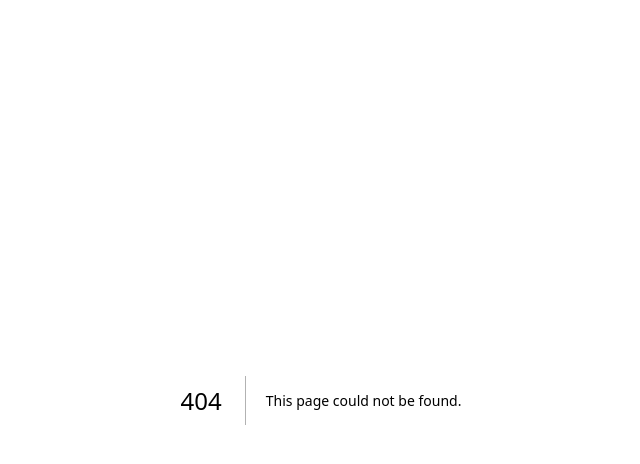
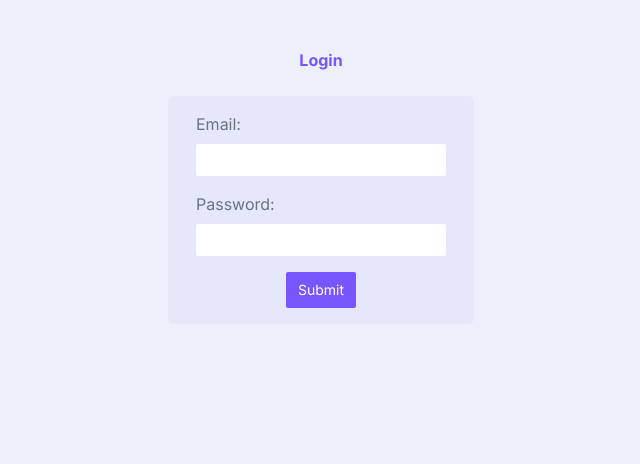
Before and after one commit to segi3/keystatic-app, a Next.js app: page /login in a window 1280 px wide. Before the commit this address had no page. Shown: the top 464 px of the page, without its empty margins (319-959 px from the left). Built offline with nearby package versions, Linux system fonts and the light colour scheme.

Commit message:
added next auth

```diff
--- /dev/null
+++ b/app/(auth)/AuthForm.jsx
@@ -0,0 +1,31 @@
+"use client"
+import { useState } from "react"
+
+export default function AuthForm({ handleSubmit }) {
+  const [email, setEmail] = useState('')
+  const [password, setPassword] = useState('')
+
+  return (
+    <form onSubmit={(e)=>handleSubmit(e, email, password)}>
+      <label>
+        <span>Email:</span>
+        <input
+          type="email"
+          onChange={(e)=>setEmail(e.target.value)}
+          value={email}
+          required/>
+      </label>
+      <label >
+        <span>Password:</span>
+        <input
+          type="password"
+          onChange={(e)=>setPassword(e.target.value)}
+          value={password}
+          required/>
+      </label>
+      <button className="btn-primary">
+        Submit
+      </button>
+    </form>
+  )
+}
--- /dev/null
+++ b/app/(auth)/login/page.jsx
@@ -0,0 +1,44 @@
+"use client"
+
+import AuthForm from "../AuthForm";
+import { useState } from "react";
+import { signIn, useSession } from 'next-auth/react';
+import { useRouter } from 'next/navigation';
+
+export default function Login() {
+
+  const [error, setError] = useState('')
+  const router = useRouter()
+
+  const callbackUrl = (router.query?.callbackUrl) ?? "/keystatic"
+
+  const handleSubmit = async (e, email, password) => {
+    e.preventDefault()
+    setError('')
+
+    const res = await signIn('credentials', {
+        email: email,
+        password: password,
+        redirect: false
+    })
+
+    if (res?.error) {
+        setError(res.error)
+    } else {
+      console.log(res)
+        router.push(callbackUrl)
+    }
+
+  }
+
+  return (
+    <main>
+        <h2 className="text-center">Login</h2>
+        <AuthForm handleSubmit={handleSubmit}/>
+
+        { error && (
+          <div className="error">{error}</div>
+        )}
+    </main>
+  )
+}
--- /dev/null
+++ b/app/(auth)/logout/page.jsx
@@ -0,0 +1,17 @@
+"use client"
+
+import { signOut } from 'next-auth/react';
+import { useRouter } from 'next/navigation';
+
+export default async function Logout() {
+
+    const router = useRouter()
+
+    signOut({ redirect: false }).then(() => {
+        router.push("/"); // Redirect to the dashboard page after signing out
+      });
+
+    return (
+        <div>Logout</div>
+    )
+}
--- a/app/globals.css
+++ b/app/globals.css
@@ -2,26 +2,138 @@
 @tailwind components;
 @tailwind utilities;
 
-:root {
-  --foreground-rgb: 0, 0, 0;
-  --background-start-rgb: 214, 219, 220;
-  --background-end-rgb: 255, 255, 255;
+/* base styles */
+body {
+  background: #ebf0fa;
+  @apply text-gray-500 m-8;
+}
+h1, h2 {
+  @apply font-bold text-primary text-lg;
+}
+main {
+  @apply max-w-5xl my-12 mx-auto px-8;
+}
+main > h2 {
+  @apply mb-4 pb-2 text-base ;
+}
+p > a {
+  @apply text-primary underline;
 }
 
-@media (prefers-color-scheme: dark) {
-  :root {
-    --foreground-rgb: 255, 255, 255;
-    --background-start-rgb: 0, 0, 0;
-    --background-end-rgb: 0, 0, 0;
-  }
+/* nav styles */
+nav {
+  @apply
+    pb-4
+    border-b-2 border-gray-200
+    flex items-center gap-5
+    my-10 mx-auto
+    max-w-5xl;
+}
+nav a, nav span {
+  @apply text-gray-500;
+}
+nav a:hover {
+  @apply text-black;
+}
+main nav {
+  @apply border-0;
 }
 
-body {
-  color: rgb(var(--foreground-rgb));
-  background: linear-gradient(
-      to bottom,
-      transparent,
-      rgb(var(--background-end-rgb))
-    )
-    rgb(var(--background-start-rgb));
+/* button styles */
+button {
+  @apply
+    px-3 py-2
+    rounded-sm
+    flex justify-between items-center gap-2
+    text-sm;
 }
+button:hover {
+  @apply bg-opacity-90;
+}
+.btn-primary {
+  @apply bg-primary text-white;
+}
+.btn-secondary {
+  @apply bg-gray-200 text-gray-900;
+}
+
+/* form styles */
+form {
+  @apply
+    py-4 px-7
+    bg-primary
+    bg-opacity-5
+    rounded-md
+    block
+    mx-auto
+    min-w-fit w-1/4;
+}
+form label {
+  @apply block;
+}
+form input,
+form textarea,
+form select {
+  @apply
+    block
+    mt-2 my-4 px-2 py-1
+    rounded-sm w-full;
+}
+form button {
+  @apply block mx-auto;
+}
+
+/* feedback styles */
+.error {
+  @apply
+    border-2
+    border-red-500
+    bg-red-300
+    text-red-800
+    py-1 px-2
+    rounded-sm
+    block
+    max-w-fit
+    my-4 mx-auto;
+}
+
+/* card styles */
+.card {
+  @apply
+    bg-white
+    shadow-sm
+    rounded-md
+    py-3 px-4 my-4
+    relative
+    overflow-hidden;
+}
+.card h3 {
+  @apply
+    font-bold text-gray-700 text-sm
+    mb-0;
+}
+.card p {
+  @apply my-4 text-sm leading-6;
+}
+
+/* pill styles */
+.pill {
+  @apply
+    py-1 px-2 mt-3
+    inline-block
+    text-xs font-semibold;
+}
+.pill.high {
+  @apply bg-red-300 text-red-600;
+}
+.pill.medium {
+  @apply bg-blue-300 text-blue-600;
+}
+.pill.low {
+  @apply bg-emerald-300 text-emerald-600;
+}
+.card .pill {
+  @apply
+    absolute bottom-0 right-0
+    rounded-tl-md;
+}
--- /dev/null
+++ b/pages/api/auth/[...nextauth].js
@@ -0,0 +1,4 @@
+import { nextauthOptions } from "../../../lib/nextAuthOptions";
+import NextAuth from "next-auth";
+
+export default NextAuth(nextauthOptions);
--- a/tailwind.config.js
+++ b/tailwind.config.js
@@ -12,6 +12,9 @@ module.exports = {
         'gradient-conic':
           'conic-gradient(from 180deg at 50% 50%, var(--tw-gradient-stops))',
       },
+      colors: {
+        primary: '#7856ff'
+      }
     },
   },
   plugins: [],
```
Also changed, not shown: lib/mongodb.js (added, +48 -0 lines), lib/nextAuthOptions.js (added, +61 -0 lines), middleware.js (added, +21 -0 lines).
